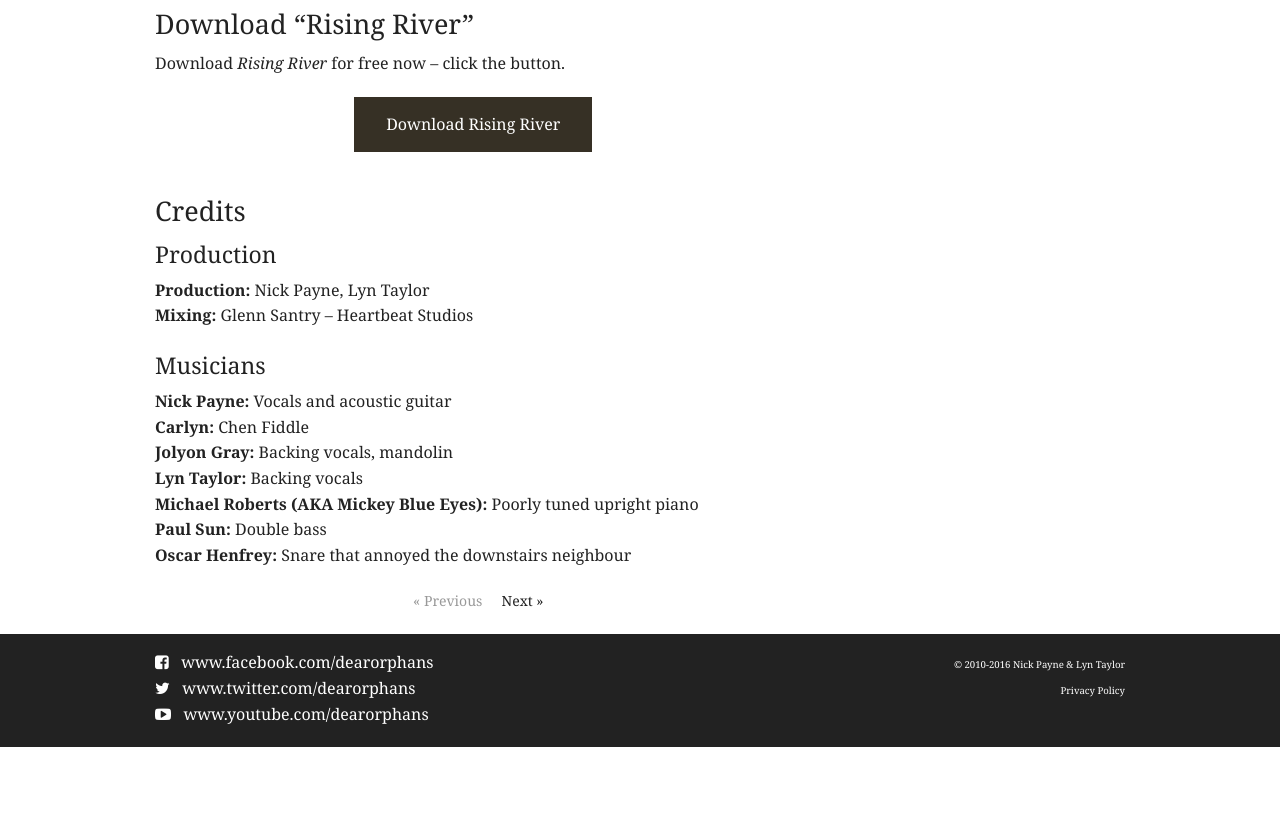
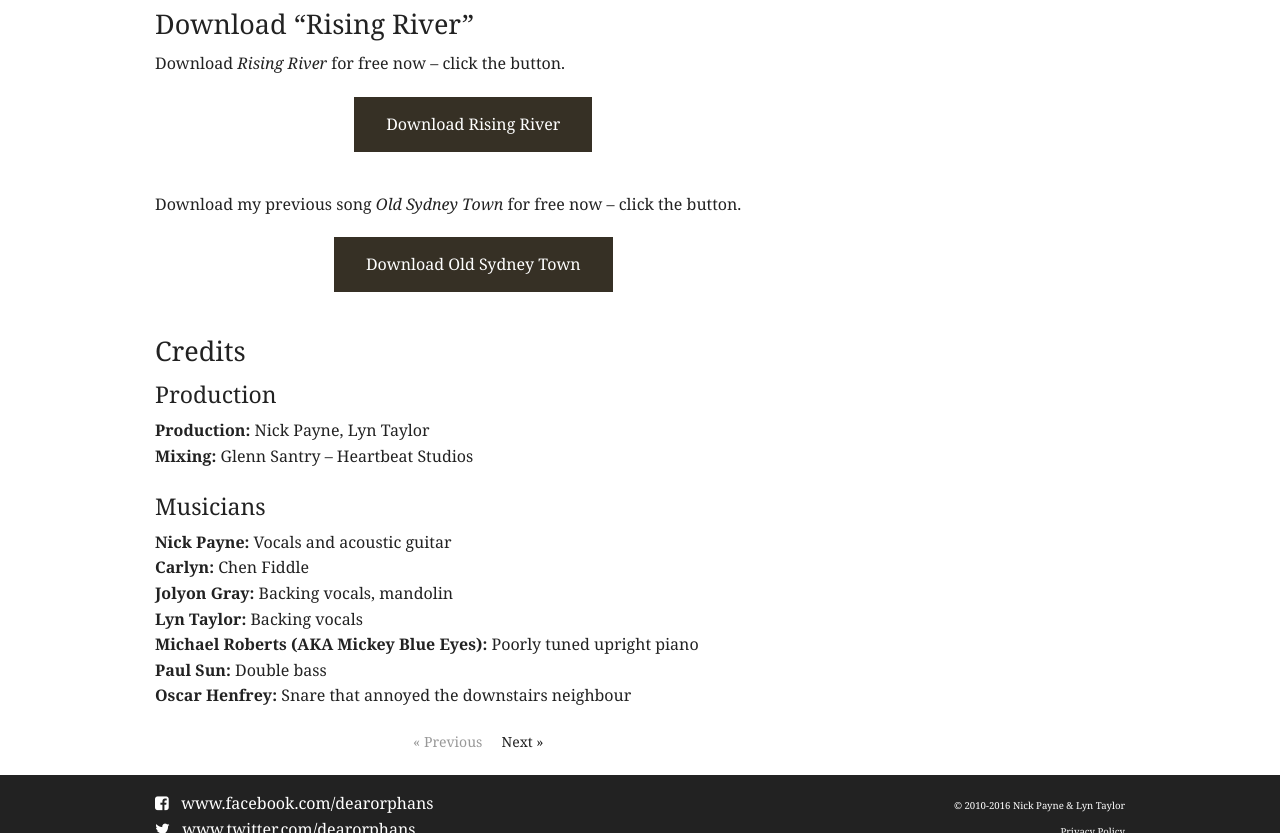
Before and after one commit to nbpayne/dear-orphans, a Jekyll site: the page built from _posts/2016-05-14-rising-river-a-cautionary-tale.md, in a window 1280 px wide and 900 px high, scrolled down 2528 px, cut to the strip 67-900 px from the top of the window. Built offline with Jekyll 4.4.1, drawn with Linux system fonts in a browser that asks for light colours; comment, search, counter and statistics services are not loaded; before the commit the page ends 3342 px from its top, so only the background shows below that.

Commit message:
Added Old Sydney Town download button to Rising River blog article.

```diff
--- a/_posts/2016-05-14-rising-river-a-cautionary-tale.md
+++ b/_posts/2016-05-14-rising-river-a-cautionary-tale.md
@@ -1,9 +1,9 @@
 ---
 layout: post
-title: "Rising River &ndash; A Cautionary Tale"
+title: Rising River &ndash; A Cautionary Tale
 author: Kristin Moore
 published: true
-image: "https://www.instagram.com/p/BFX46uztoEd/media/?size=m"
+image: 'https://www.instagram.com/p/BFX46uztoEd/media/?size=m'
 ---
 
 ## Guest blogger *Kristin Moore* reviews Nick's next single off his forthcoming album --- Rising River -- a cautionary tale set in the hills of the Snowy Mountains and Victorian High Country.
@@ -33,6 +33,10 @@ Download *Rising River* for free now -- click the button.
 
 <p class="text-center"><a class="button" title="Download Rising River" href="https://api.soundcloud.com/tracks/252131267/download?client_id=2e67448a38d9ec5882f25bc34f16bd26">Download Rising River</a></p>
 
+Download my previous song *Old Sydney Town* for free now -- click the button.
+
+<p style="text-align: center;"><a class="button" title="Download Old Sydney Town" href="https://api.soundcloud.com/tracks/175605572/download?client_id=2e67448a38d9ec5882f25bc34f16bd26">Download Old Sydney Town</a></p>
+
 ### Credits
 
 #### Production
```
